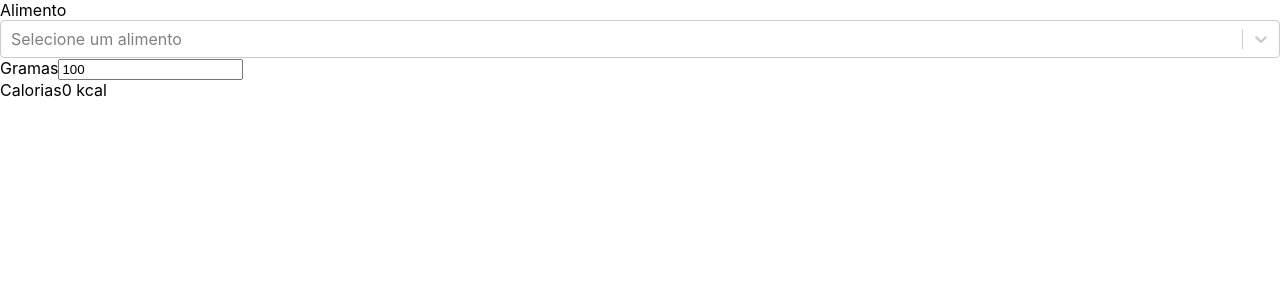
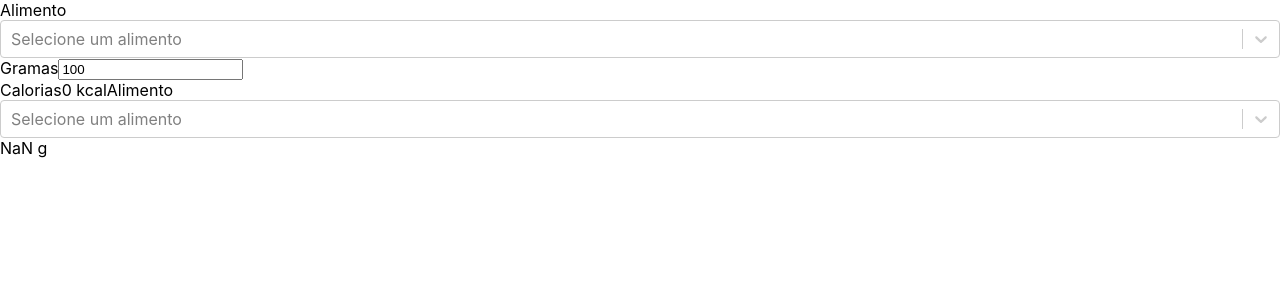
Before and after one commit to gsutavo-f/diet-converter, a React (Vite) app in the folder client/: page / in a window 1280 px wide. Shown: the top 300 px of the page. Built offline with nearby package versions, Linux system fonts and the light colour scheme; no server answers.

Commit message:
[feat] calculates the weight of an alternative food based on another food weight relation

```diff
--- a/client/src/App.tsx
+++ b/client/src/App.tsx
@@ -18,13 +18,21 @@ interface Food {
 
 export default function App() {
    const [selectList, setSelectList] = useState<FoodSelect[]>([]);
-   const [selectedFood, setSelectedFood] = useState<Food>();
+   const [originalFood, setOriginalFood] = useState<Food>();
+   const [alternativeFood, setAlternativeFood] = useState<Food>();
    const [grams, setGrams] = useState(100);
    const [calories, setCalories] = useState(0);
+   const [altGrams, setAltGrams] = useState(0);
 
-   function findFoodById(id: String) {
+   function findOriginalFoodById(id: String) {
       Axios.get(`http://localhost:3001/food/${id}`).then((response) => {
-         setSelectedFood(response.data);
+         setOriginalFood(response.data);
+      });
+   }
+
+   function findAlternativeFoodById(id: String) {
+      Axios.get(`http://localhost:3001/food/${id}`).then((response) => {
+         setAlternativeFood(response.data);
       });
    }
 
@@ -35,23 +43,27 @@ export default function App() {
    }, []);
 
    useEffect(() => {
-      if (selectedFood) {
-         setCalories(Number(selectedFood.calories) * grams / 100);
+      if (originalFood) {
+         setCalories(Number(originalFood.calories) * grams / 100);
       }
-   }, [selectedFood, grams]);
+   }, [originalFood, grams]);
+
+   useEffect(() => {
+      setAltGrams(Math.round(((calories / Number(alternativeFood?.calories) * 100) + Number.EPSILON) * 100) / 100);
+   });
 
    return (
       <div>
-         <label htmlFor="food">
+         <label htmlFor="original-food">
             Alimento
          </label>
          <Select
-            name="food"
+            name="original-food"
             placeholder="Selecione um alimento"
-            value={selectList.find(obj => obj.value === selectedFood?._id)}
+            value={selectList.find(obj => obj.value === originalFood?._id)}
             options={selectList}
             onChange={(event) => {
-               findFoodById(event!.value.toString());
+               findOriginalFoodById(event!.value.toString());
             }}
          />
          <label htmlFor="grams">
@@ -69,6 +81,19 @@ export default function App() {
             Calorias
          </label>
          {calories} kcal
+         <label htmlFor="alternative-food">
+            Alimento
+         </label>
+         <Select
+            name="alternative-food"
+            placeholder="Selecione um alimento"
+            value={selectList.find(obj => obj.value === alternativeFood?._id)}
+            options={selectList}
+            onChange={(event) => {
+               findAlternativeFoodById(event!.value.toString());
+            }}
+         />
+         {altGrams} g
       </div>
    );
 }
```
